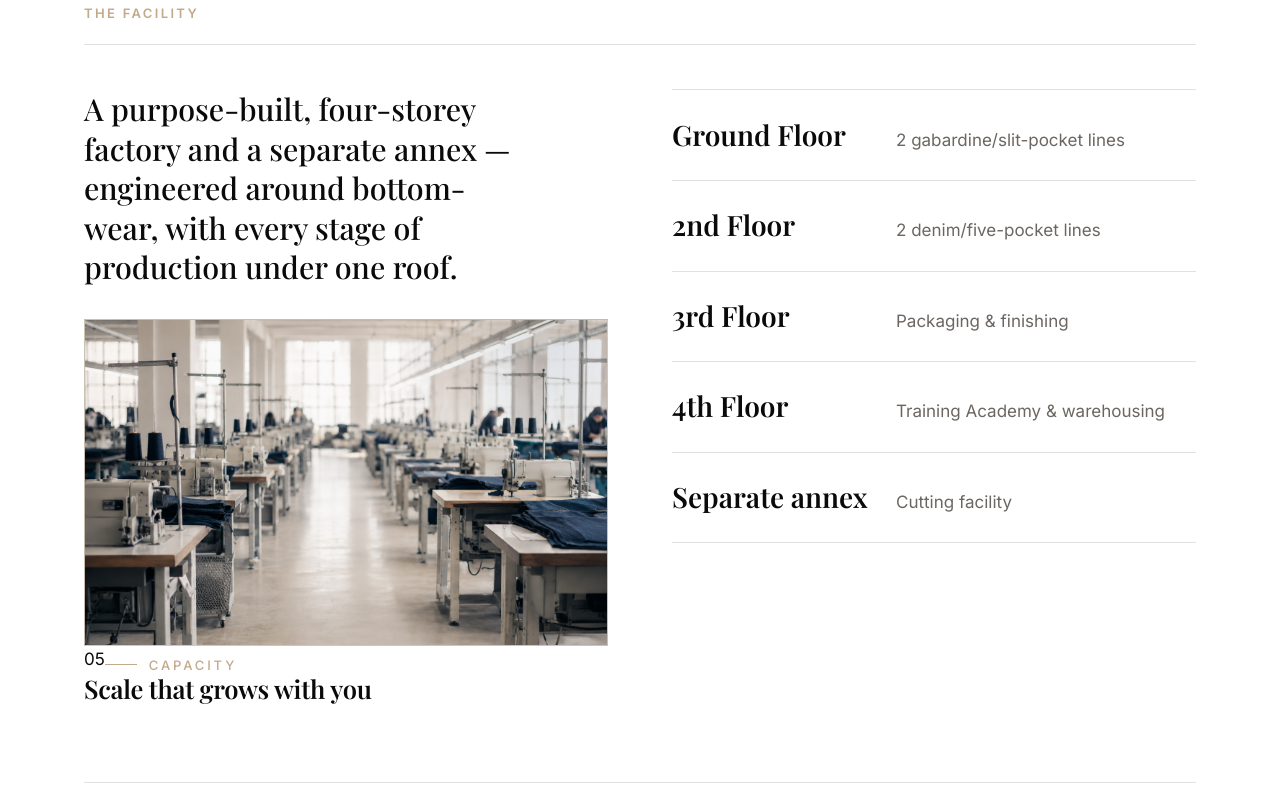
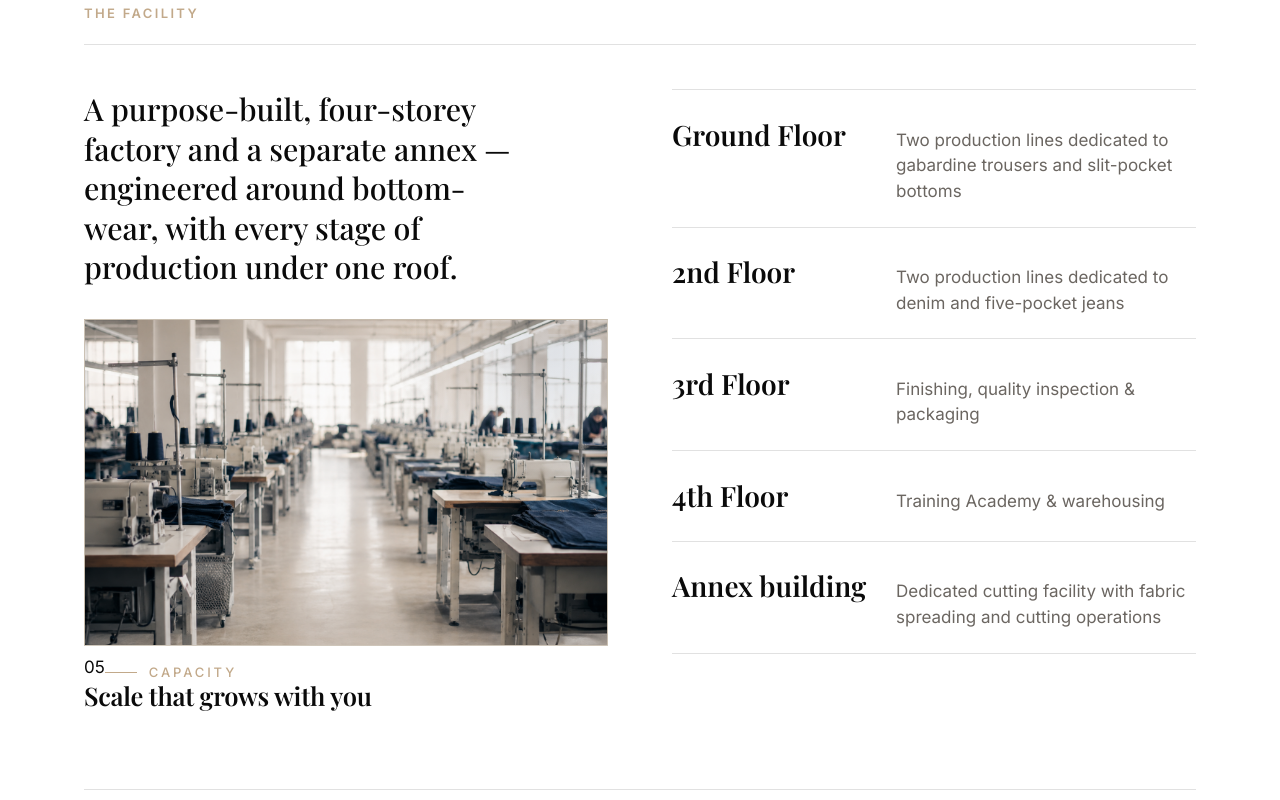
Before and after one commit to MAminn/Decent-factory-landing, a React (Vite) app: page / in a window 1280 px wide. Shown: the part 3680-4480 px from the top of the page. Built offline with nearby package versions, Linux system fonts and the light colour scheme; a web font is replaced by a local one.

Commit message:
chore: update Decent contact and manufacturing copy

```diff
--- a/src/components/Contact.tsx
+++ b/src/components/Contact.tsx
@@ -2,7 +2,7 @@ import { company, contact } from "../data/decent";
 import "./Contact.css";
 
 export default function Contact() {
-  const telHref = `tel:${contact.phone.replace(/\s+/g, "")}`;
+  const primaryTelHref = `tel:${contact.phones[0].number.replace(/\s+/g, "")}`;
 
   return (
     <section
@@ -22,7 +22,7 @@ export default function Contact() {
             <h2 className='contact__statement' id='contact-title'>
               Let&rsquo;s build something that lasts.
             </h2>
-            <a className='btn btn--primary contact__cta' href={telHref}>
+            <a className='btn btn--primary contact__cta' href={primaryTelHref}>
               Start a Project
               <span aria-hidden='true'>→</span>
             </a>
@@ -33,11 +33,15 @@ export default function Contact() {
             <div className='contact__group'>
               <h3 className='contact__label'>Phone</h3>
               <ul>
-                <li>
-                  <a className='contact__link' href={telHref}>
-                    {contact.phone}
-                  </a>
-                </li>
+                {contact.phones.map((phone) => (
+                  <li key={phone.number}>
+                    <a
+                      className='contact__link'
+                      href={`tel:${phone.number.replace(/\s+/g, "")}`}>
+                      {phone.label}: {phone.number}
+                    </a>
+                  </li>
+                ))}
               </ul>
             </div>
 
--- a/src/components/Footer.tsx
+++ b/src/components/Footer.tsx
@@ -16,11 +16,13 @@ export default function Footer() {
         <div className='footer__col'>
           <h3 className='footer__heading'>Contact</h3>
           <ul>
-            <li>
-              <a href={`tel:${contact.phone.replace(/\s+/g, "")}`}>
-                {contact.phone}
-              </a>
-            </li>
+            {contact.phones.map((phone) => (
+              <li key={phone.number}>
+                <a href={`tel:${phone.number.replace(/\s+/g, "")}`}>
+                  {phone.label}: {phone.number}
+                </a>
+              </li>
+            ))}
             {contact.emails.map((email) => (
               <li key={email}>
                 <a href={`mailto:${email}`}>{email}</a>
--- a/src/data/decent.ts
+++ b/src/data/decent.ts
@@ -38,8 +38,13 @@ export interface FutureItem {
   body: string;
 }
 
+export interface ContactPhone {
+  label: string;
+  number: string;
+}
+
 export interface Contact {
-  phone: string;
+  phones: ContactPhone[];
   emails: string[];
   locations: string[];
   website: string;
@@ -83,11 +88,20 @@ export const process: readonly string[] = [
 ];
 
 export const facility: readonly FacilityFloor[] = [
-  { floor: "Ground Floor", use: "2 gabardine/slit-pocket lines" },
-  { floor: "2nd Floor", use: "2 denim/five-pocket lines" },
-  { floor: "3rd Floor", use: "Packaging & finishing" },
+  {
+    floor: "Ground Floor",
+    use: "Two production lines dedicated to gabardine trousers and slit-pocket bottoms",
+  },
+  {
+    floor: "2nd Floor",
+    use: "Two production lines dedicated to denim and five-pocket jeans",
+  },
+  { floor: "3rd Floor", use: "Finishing, quality inspection & packaging" },
   { floor: "4th Floor", use: "Training Academy & warehousing" },
-  { floor: "Separate annex", use: "Cutting facility" },
+  {
+    floor: "Annex building",
+    use: "Dedicated cutting facility with fabric spreading and cutting operations",
+  },
 ];
 
 export const capacity: Capacity = {
@@ -156,8 +170,15 @@ export const future: readonly FutureItem[] = [
 ];
 
 export const contact: Contact = {
-  phone: "+20 102 244 9556",
-  emails: ["osama@decenteg.com", "amr.bassiuny@decenteg.com"],
+  phones: [
+    { label: "Amr Bassiuny", number: "+20 122 108 2520" },
+    { label: "Merchandising", number: "+20 108 086 7231" },
+  ],
+  emails: [
+    "osama.maher@decenteg.com",
+    "amr.bassiuny@decenteg.com",
+    "merchandising@decenteg.com",
+  ],
   locations: [
     "Belbes, Sharqiyah, Egypt",
     "New factory: Obour, Qalyubiyah, Egypt",
```
